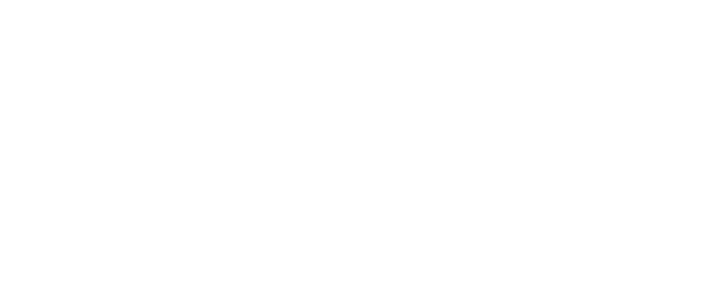
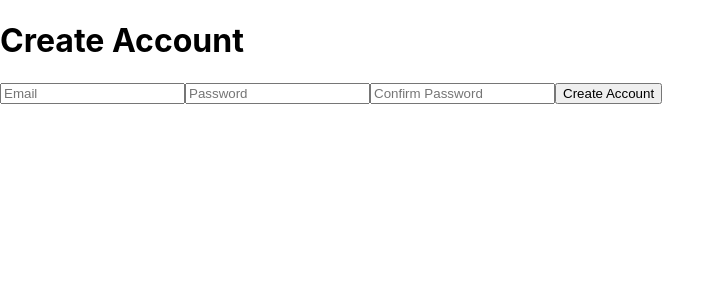
Before and after one commit to kocurzysty/pokayoke, a React (Create React App) app in the folder frontend/: page /register in a window 1280 px wide. Before the commit this address had no page. Shown: the top 300 px of the page, without its empty margins (0-725 px from the left). Built offline with nearby package versions, Linux system fonts and the light colour scheme.

Commit message:
Creating frontend for register page

```diff
--- a/frontend/src/App.js
+++ b/frontend/src/App.js
@@ -2,15 +2,17 @@
 import { BrowserRouter as Router, Route, Routes, Navigate } from 'react-router-dom';
 import Login from './pages/Login';
 import Profile from './pages/Profile';
+import Register from './pages/Register';
 
 function App() {
   return (
     <Router>
       <div>
         <Routes>
-        <Route path="/" element={<Navigate to="/login" />} />
-        <Route path="/login" element={<Login />} />
-        <Route path="/profile" element={<Profile />} />
+          <Route path="/" element={<Navigate to="/login" />} />
+          <Route path="/login" element={<Login />} />
+          <Route path="/profile" element={<Profile />} />
+          <Route path="/register" element={<Register />} />
         </Routes>
       </div>
     </Router>
--- /dev/null
+++ b/frontend/src/pages/Register.js
@@ -0,0 +1,73 @@
+import React, { useState } from 'react';
+import { useNavigate } from 'react-router-dom';
+import axios from 'axios';
+
+const Register = () => {
+  const navigate = useNavigate();
+  const [email, setEmail] = useState('');
+  const [password, setPassword] = useState('');
+  const [confirmPassword, setConfirmPassword] = useState('');
+  const [error, setError] = useState('');
+
+  const validatePassword = (password) => {
+    const regex = /^(?=.*[a-z])(?=.*[A-Z])(?=.*\d)(?=.*[@$!%*?&])[A-Za-z\d@$!%*?&]{8,}$/;
+    return regex.test(password);
+  };
+
+  const handleSubmit = async (event) => {
+    event.preventDefault();
+    if (!validatePassword(password)) {
+      setError('Password must contain at least one uppercase letter, one lowercase letter, one number, one special character, and be at least 8 characters long.');
+      return;
+    }
+
+    if (password !== confirmPassword) {
+      setError('Passwords do not match.');
+      return;
+    }
+
+    try {
+      const response = await axios.post('http://localhost:5000/api/register', { email, password });
+      if (response.data.success) {
+        navigate('/login');
+      } else {
+        setError(response.data.message);
+      }
+    } catch (err) {
+      setError('An error occurred. Please try again.');
+    }
+  };
+
+  return (
+    <div>
+      <h1>Create Account</h1>
+      <form onSubmit={handleSubmit}>
+        <input
+          type="email"
+          value={email}
+          onChange={(e) => setEmail(e.target.value)}
+          placeholder="Email"
+          required
+        />
+        <input
+          type="password"
+          value={password}
+          onChange={(e) => setPassword(e.target.value)}
+          placeholder="Password"
+          required
+        />
+        <input
+          type="password"
+          value={confirmPassword}
+          onChange={(e) => setConfirmPassword(e.target.value)}
+          placeholder="Confirm Password"
+          required
+        />
+        {error && <p style={{ color: 'red' }}>{error}</p>}
+        <button type="submit">Create Account</button>
+      </form>
+    </div>
+  );
+};
+
+export default Register;
```
